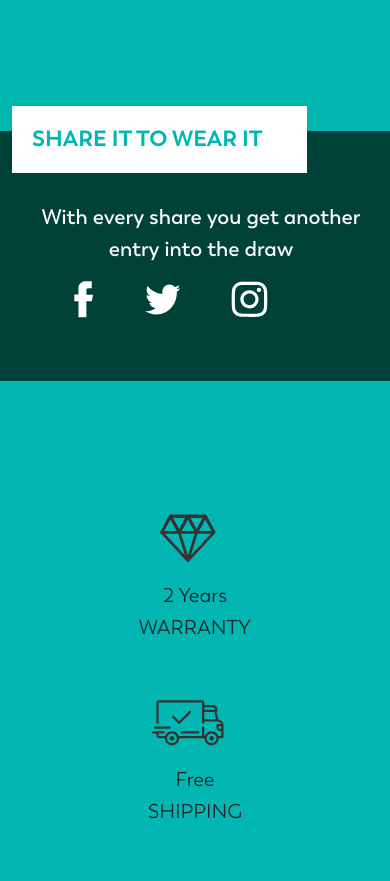
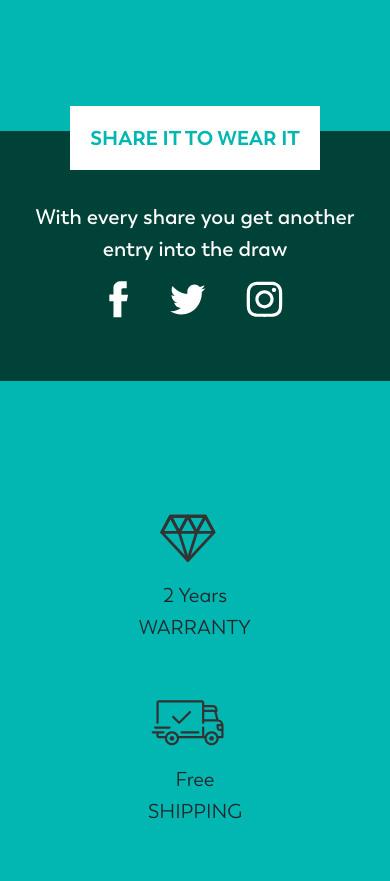
Before and after one commit to AhmedTammam/Orphelia_vue, a Vue app: page / in a window 390 px wide. Shown: the part 1075-1956 px from the top of the page. Built offline with nearby package versions, Linux system fonts and the light colour scheme; what vue-resource would draw is missing.

Commit message:
shere it V.1

```diff
--- a/src/assets/css/style.css
+++ b/src/assets/css/style.css
@@ -144,7 +144,6 @@ primary:not(:disabled):not(.disabled):active:focus, .show>.btn-primary.dropdown-
     color: #02b7b2;
     padding: 20px;
     margin-top: -100px;
-    width: 100%;
 }
 .share p{
     color: white;
@@ -152,7 +151,7 @@ primary:not(:disabled):not(.disabled):active:focus, .show>.btn-primary.dropdown-
     font-size: 21px;
 }
 .share img {
-    margin-right: 50px;
+    margin:0px 20px;
 }
 
 .shipping{
@@ -233,15 +232,19 @@ primary:not(:disabled):not(.disabled):active:focus, .show>.btn-primary.dropdown-
         min-height: 250px;
         margin-top: 20px;
     }
+    .fix {
+        position: relative;
+        text-align: center;
+        margin: 0 auto;
+    }
     .share h3 {
         margin: -55px 12px;
-        font-size: 22px;
+        font-size: 20px;
 
     }
     .share p{
         margin-top: 40px;
         text-align: center;
-        width: 90%;
 
     }
 
--- a/src/components/ShareComp.vue
+++ b/src/components/ShareComp.vue
@@ -1,14 +1,14 @@
 <template>
     <section class="share">
         <div class="container">
-            <div class="row text-left">
-                <div>
+            <div class="row">
+                <div class="fix">
                     <h3>SHARE IT TO WEAR IT</h3>
                 </div>
             </div>
             <div class="row">
                 <div class="col-lg-8 col-md-6">
-                    <p class="ml-4">With every share you get another entry into the draw </p>
+                    <p>With every share you get another entry into the draw </p>
                 </div>
                 <div class="col-lg-4 col-md-6 text-center">
                     <a href="http://"><img src="@/assets/img/fb.svg" alt="facebook"></a>
```
